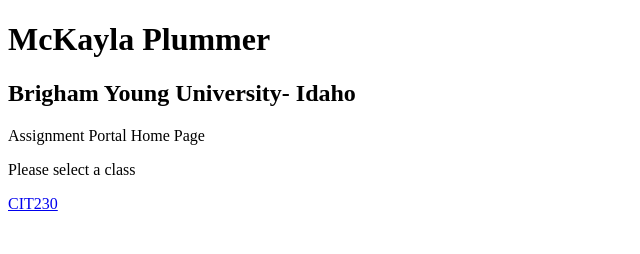
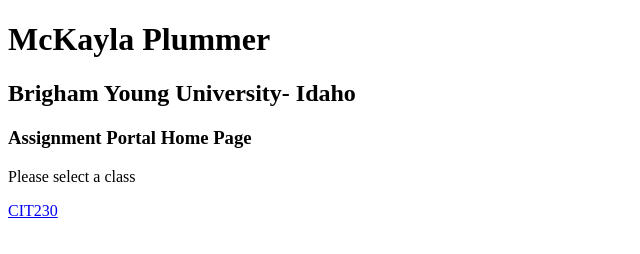
Before and after one commit to mckaylap/mckaylap.github.io, a plain HTML site: page index.html in a window 1280 px wide. Shown: the whole page, without its empty margins (0-640 px from the left). Drawn offline with Linux system fonts and the light colour scheme.

Commit message:
update landing page

```diff
--- a/index.html
+++ b/index.html
@@ -9,7 +9,7 @@
 <body>
     <h1>McKayla Plummer</h1>
     <h2>Brigham Young University- Idaho</h2>
-    <p>Assignment Portal Home Page</p>
+    <h3>Assignment Portal Home Page</h3>
     <p>Please select a class</p>
     <p><a href="cit230.html">CIT230</a></p>
 </body>
```
